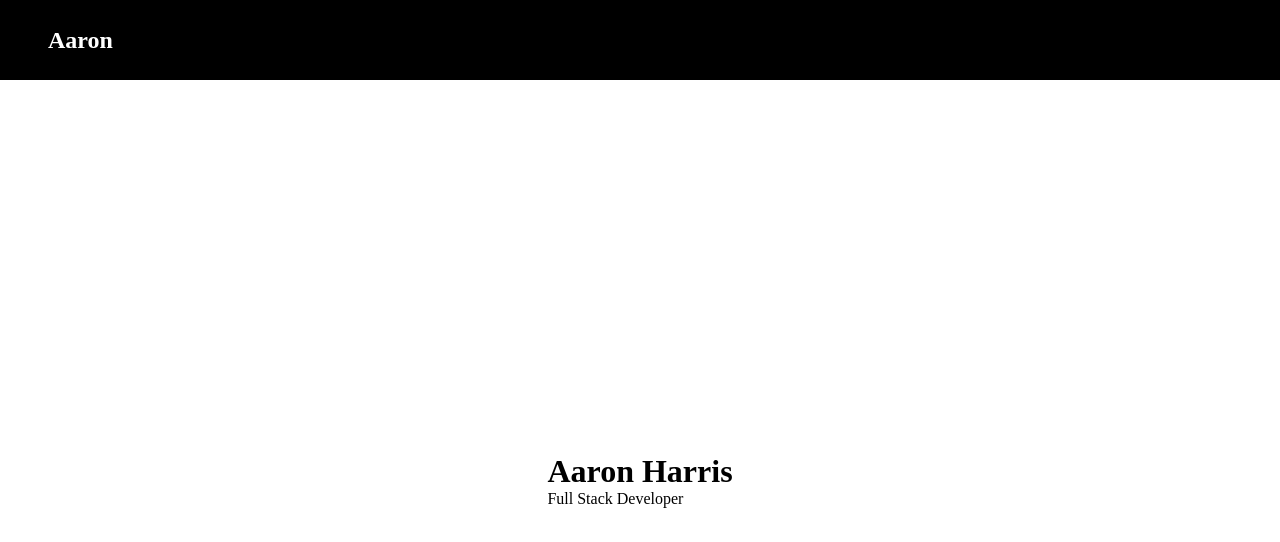
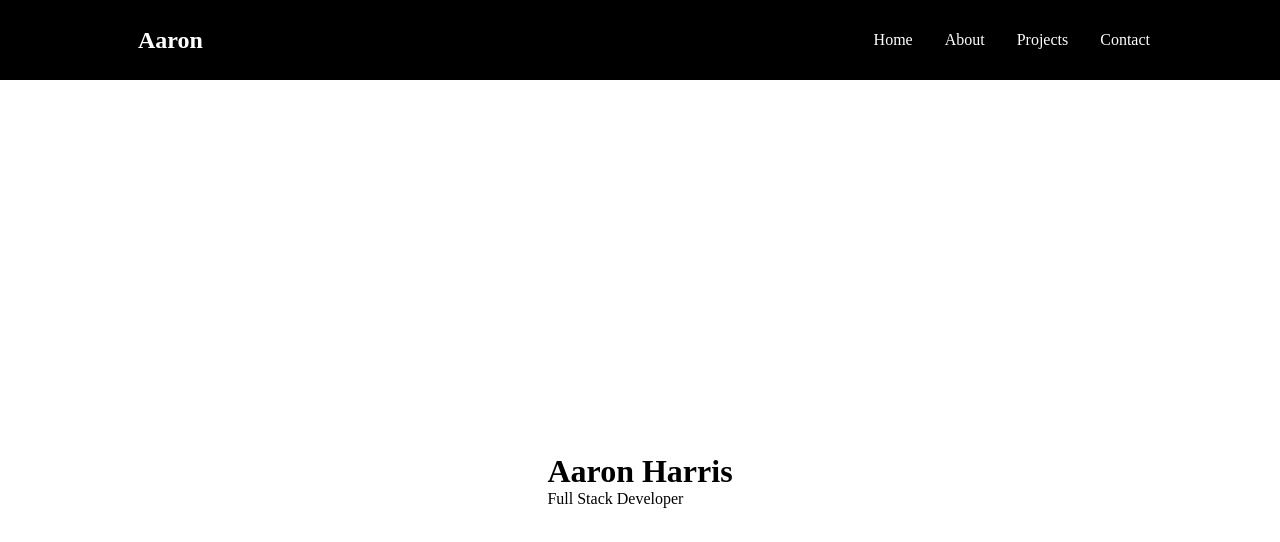
Before and after one commit to aaronsHarris/Portfolio, a React (Create React App) app in the folder client/: page / in a window 1280 px wide. Shown: the top 542 px of the page. Built offline with nearby package versions, Linux system fonts and the light colour scheme.

Commit message:
added navbar and navbar syled components

```diff
--- a/client/package.json
+++ b/client/package.json
@@ -10,8 +10,11 @@
     "react": "^17.0.2",
     "react-app-rewired": "^2.1.8",
     "react-dom": "^17.0.2",
+    "react-icon": "^1.0.0",
+    "react-icons": "^4.3.1",
     "react-router-dom": "^6.0.2",
     "react-scripts": "4.0.3",
+    "react-scroll": "^1.8.4",
     "styled-components": "^5.3.3",
     "web-vitals": "^1.1.2"
   },
@@ -20,7 +23,7 @@
     "build": "react-app-rewired build",
     "test": "react-app-rewired test",
     "eject": "react-scripts eject"
-},
+  },
   "eslintConfig": {
     "extends": [
       "react-app",
--- a/client/src/components/NavBar.jsx
+++ b/client/src/components/NavBar.jsx
@@ -1,5 +1,13 @@
-import React from "react";
-import { NavContainer, Nav, NavLogo } from "./styles/Nav.styled";
+import {FaBars} from "react-icons/fa";
+import {
+  NavContainer,
+  Nav,
+  NavLogo,
+  MobileIcon,
+  NavMenu,
+  NavItem,
+  NavLinks,
+} from "./styles/Nav.styled";
 import { Link } from "react-router-dom";
 
 const NavBar = () => {
@@ -7,7 +15,25 @@
     <>
       <Nav>
         <NavContainer>
-          <NavLogo to='Home'>Aaron</NavLogo>
+          <NavLogo to="/">Aaron</NavLogo>
+          <MobileIcon>
+            <FaBars />
+          </MobileIcon>
+          <NavMenu>
+            <NavItem>
+              <NavLinks to="Home">Home</NavLinks>
+            </NavItem>
+            <NavItem>
+              <NavLinks to="about">About</NavLinks>
+            </NavItem>
+            <NavItem>
+              <NavLinks to="projects">Projects</NavLinks>
+            </NavItem>
+            <NavItem>
+              <NavLinks to="contact">Contact</NavLinks>
+            </NavItem>
+                  </NavMenu>
+
         </NavContainer>
       </Nav>
     </>
--- a/client/src/components/styles/Nav.styled.js
+++ b/client/src/components/styles/Nav.styled.js
@@ -1,6 +1,6 @@
 import styled from "styled-components";
 import { Link as LinkR } from "react-router-dom";
-// import { Link as LinkS } from 'react-scroll'
+import { Link as LinkS } from 'react-scroll'
 
 
 export const Nav = styled.nav`
@@ -8,7 +8,7 @@
     height: 80px;
     margin-top: --80px;
     display: flex;
-    /* justify-content: center; */
+    justify-content: center;
     align-items: center;
     font-size: 1rem;
     position: sticky;
@@ -25,7 +25,7 @@
     justify-content: space-between;
     height: 80px;
     z-index: 1;
-    width: 100%auto;
+    width: 100%;
     padding: 0 24px;
     max-width: 1100px;
 `
@@ -41,3 +41,48 @@
     font-weight: bold;
     text-decoration: none;
 `
+
+export const MobileIcon = styled.div`
+    display: none;
+
+    @media screen and (max-width: 768px) {
+        display: block;
+        position: absolute;
+        top: 0;
+        right: 0;
+        transform: translate(-100%, 60%);
+        font-size: 1.8rem;
+        cursor: pointer;
+    }
+`
+
+export const NavMenu = styled.ul`
+    display: flex;
+    align-items: center;
+    list-style: none;
+    text-align: center;
+    margin-right: --22px;
+
+    @media screen and (max-width: 768px) {
+        display: none
+    }
+`
+
+export const NavItem = styled.li`
+    height: 80px;
+    align-items: center;
+`
+
+export const NavLinks = styled(LinkS)`
+    color: #fff;
+    display: flex;
+    align-items: center;
+    text-decoration: none;
+    padding: 0 1rem;
+    height: 100%;
+    cursor: pointer;
+
+    &.active {
+        border-bottom: 3px solid #01bf71;
+    }
+`
```
Also changed, not shown: 1 other file (tests, documents, lock files or other folders).
